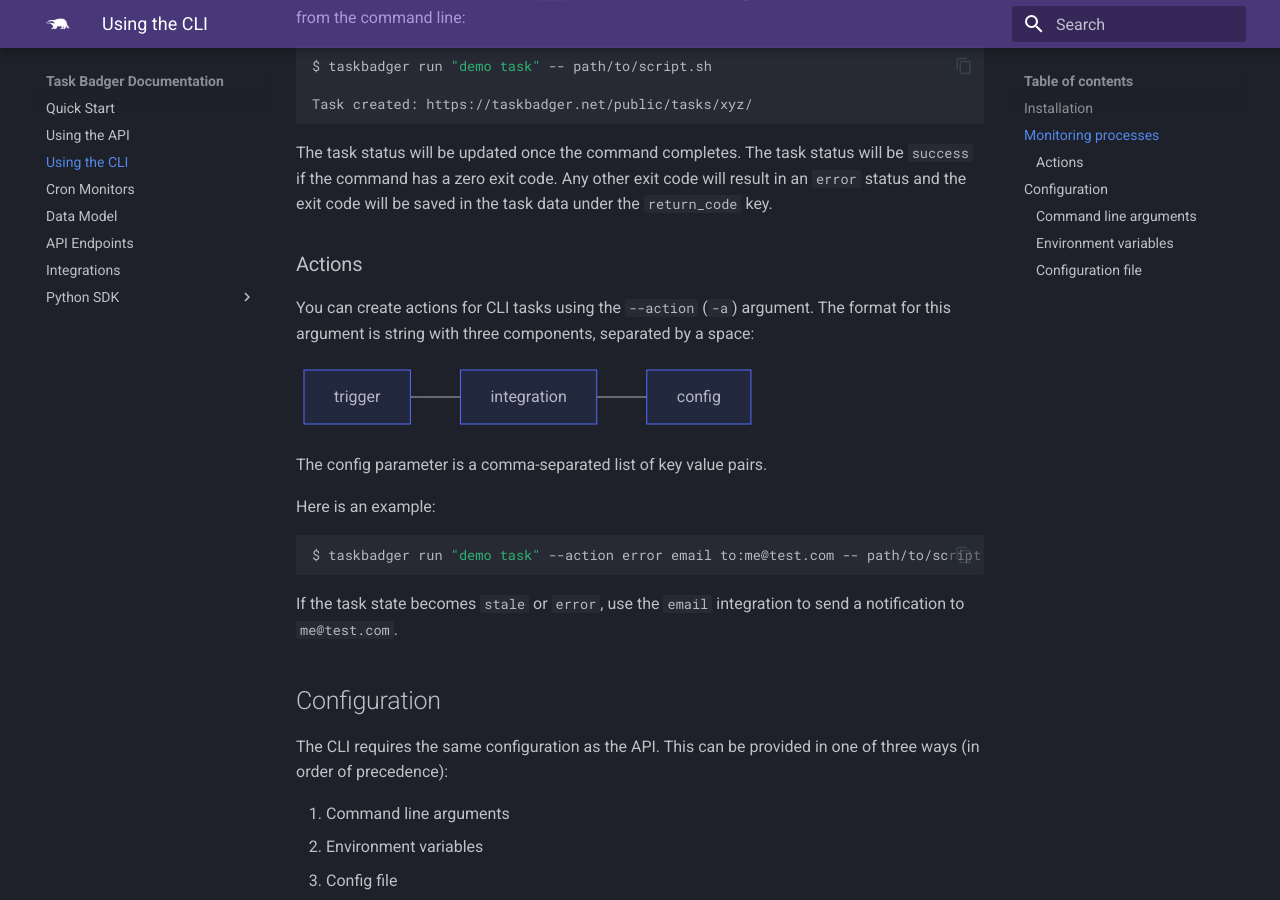
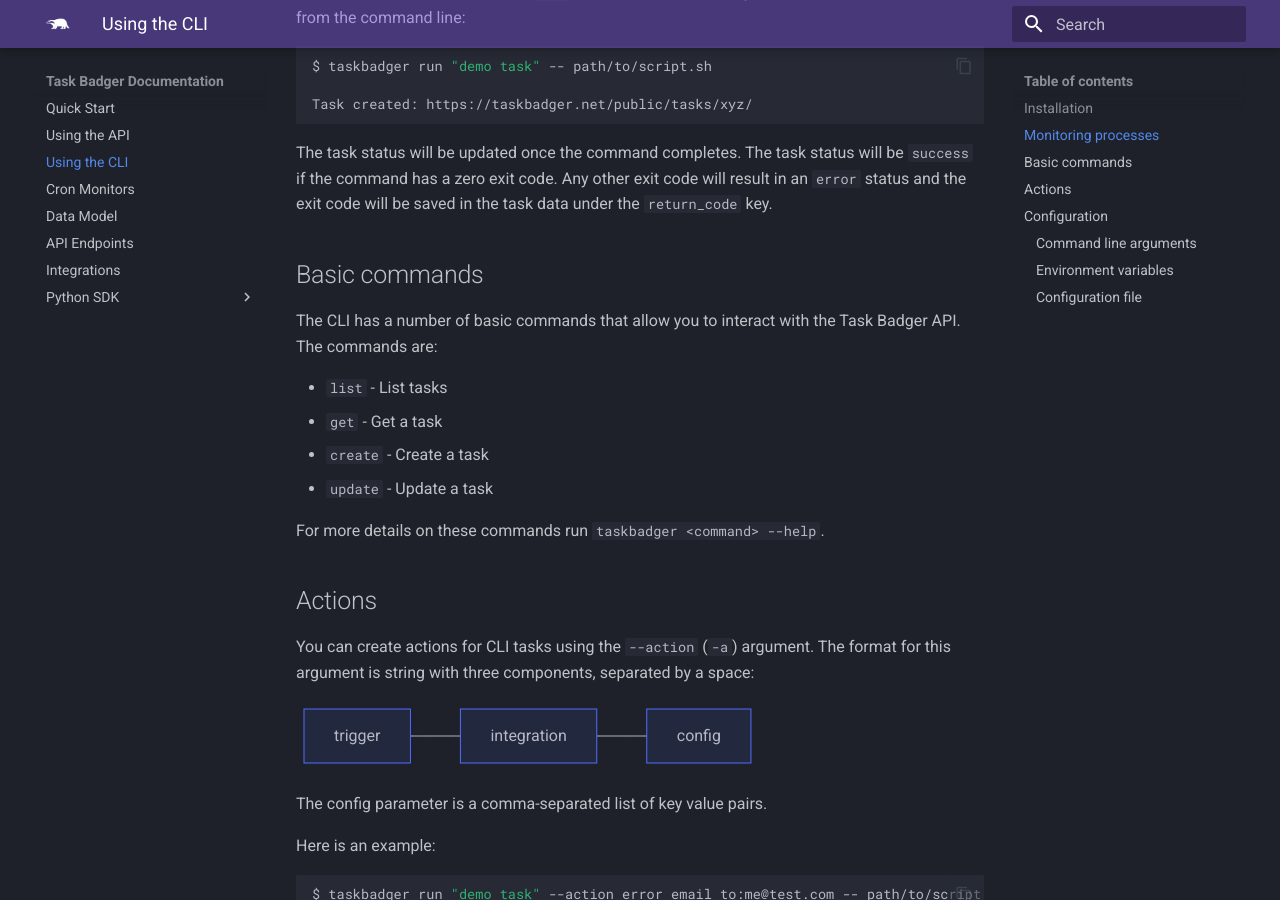
Before and after one commit to taskbadger/taskbadger-docs, an MkDocs documentation site: the page built from docs/cli.md, in a window 1280 px wide and 900 px high, scrolled down 557 px. Built offline with MkDocs 1.6.1 and Material for MkDocs 9.7.7, drawn with Linux system fonts in a browser that asks for light colours.

Commit message:
add note about basic commands

```diff
--- a/docs/cli.md
+++ b/docs/cli.md
@@ -33,7 +33,19 @@
 will result in an `error` status and the exit code will be saved in the
 task data under the `return_code` key.
 
-### Actions
+## Basic commands
+
+The CLI has a number of basic commands that allow you to interact with the Task Badger
+API. The commands are:
+
+* `list` - List tasks
+* `get` - Get a task
+* `create` - Create a task
+* `update` - Update a task
+
+For more details on these commands run `taskbadger <command> --help`.
+
+## Actions
 
 You can create actions for CLI tasks using the `--action` (`-a`) argument. The
 format for this argument is string with three components, separated by a space:
```
